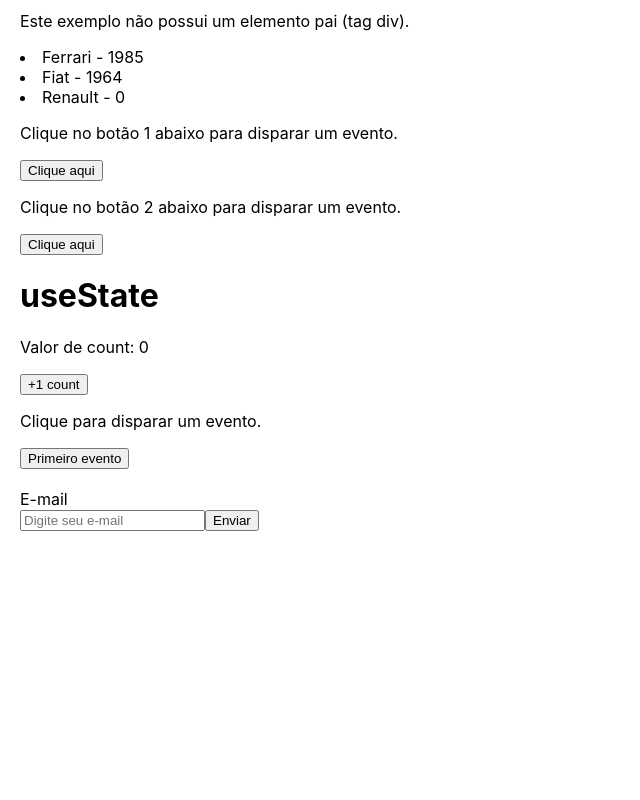
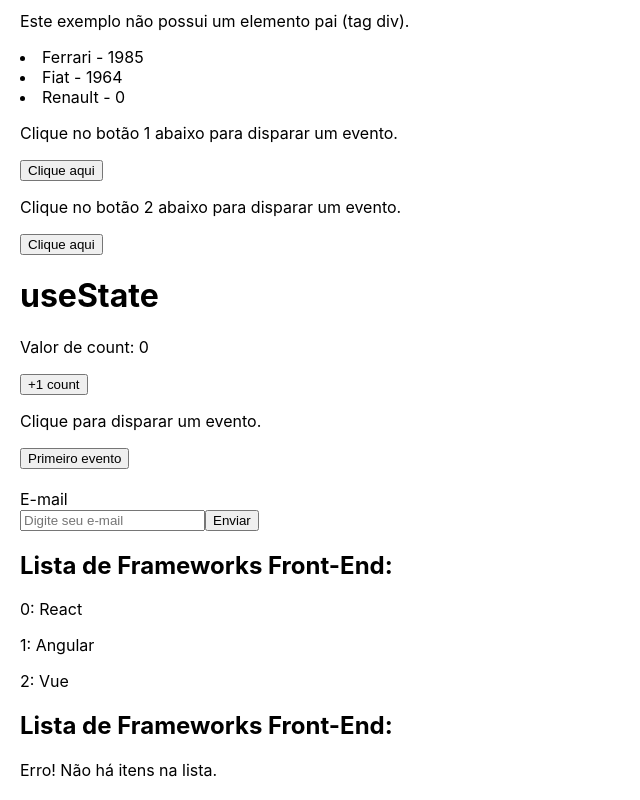
Before and after one commit to riandeoliveira/Examples, a React (Create React App) app in the folder react-examples/: page / in a window 1280 px wide. Shown: the part 766-1566 px from the top of the page, without its empty margins (0-640 px from the left). Before the commit the page ends 1317 px from the top, so only its background shows below. Built offline with nearby package versions, Linux system fonts and the light colour scheme.

Commit message:
Create lists example

```diff
--- a/react-examples/src/App.js
+++ b/react-examples/src/App.js
@@ -9,11 +9,14 @@ import Events from './examples/events/Events';
 import States from './examples/States';
 import EventProps from './examples/events/eventsProps/EventProps';
 import Conditionals from './examples/Conditionals';
+import Lists from './examples/Lists';
 
 const App = () => {
 
   const welcome = 'Olá, Mundo!';
   const phrase = 'Estou aprendendo React.';
+
+  const frameworks = ['React', 'Angular', 'Vue'];
 
   {/* Renderização dos componentes. */ }
   return (
@@ -56,6 +59,10 @@ const App = () => {
 
         {/* Exemplo de Renderização Condicional. */}
         <Conditionals />
+
+        {/* Exemplos de Renderização de Listas. */}
+        <Lists items={frameworks} />
+        <Lists items={[]} />
       </main>
     </div>
   );
--- /dev/null
+++ b/react-examples/src/examples/Lists.js
@@ -0,0 +1,16 @@
+// Renderização de listas.
+
+const Lists = ({ items }) => {
+    return (
+        <>
+            <h2>Lista de Frameworks Front-End:</h2>
+            {
+                items.length > 0 ? items.map((item, index) => (
+                    <p key={index}>{index}: {item}</p>
+                )) : <p>Erro! Não há itens na lista.</p>
+            }
+        </>
+    );
+}
+
+export default Lists;
```
